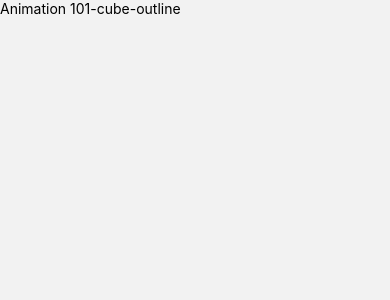
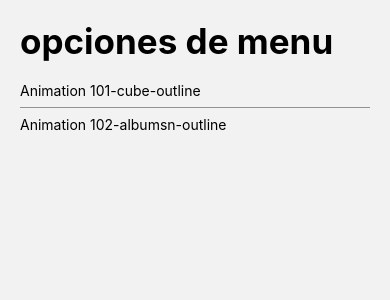
Before and after one commit to alberto8812/Components--Reac-Native, a React Native app: screen /HomeScreen in a window 390 px wide. Shown: the top 300 px of the page. Built offline with nearby package versions, Linux system fonts and the light colour scheme.

Commit message:
implement flat list

```diff
--- a/src/screens/HomeScreen.tsx
+++ b/src/screens/HomeScreen.tsx
@@ -2,6 +2,8 @@
 import { FlatList } from 'react-native';
 import { Text, View } from 'react-native'
 import Icon from "react-native-vector-icons/Ionicons";
+import { styles } from '../theme/appTheme';
+import { useSafeAreaInsets } from 'react-native-safe-area-context';
 
 interface MenuItem{
     name:string,
@@ -15,10 +17,17 @@
         name:'Animation 101',
         icon:'cube-outline',
         components:'Animation101Screen'
-    }
+    },
+    {
+        name:'Animation 102',
+        icon:'albumsn-outline',
+        components:'Animation101Screen'
+    },
 ]
 
 export const HomeScreen = () => {
+
+const {top}=useSafeAreaInsets()
 
     const renderMeniItem=(menuItem:MenuItem)=>{
         return(
@@ -28,12 +37,37 @@
         )
     }
 
+    const rederListHeader=()=>{
+
+        return(
+            <View style={{marginTop:top+20,marginBottom:20}}>
+                 <Text style={styles.title}>opciones de menu</Text>
+            </View>
+                 )
+    }
+
+    const itemSeparator=()=>{
+        return(
+            <View
+                style={{
+                    borderBottomWidth:1,
+                    opacity:0.4,
+                    marginVertical:8
+                }}
+            />
+        )
+    }
+
     return (
-    <View style={{flex:1}}>
+    <View style={{flex:1, ...styles.globalMargin}}>
+
+
         <FlatList
             data={menuItem}
             renderItem={({item})=>renderMeniItem(item)}
             keyExtractor={(item)=>item.name}
+            ListHeaderComponent={()=>rederListHeader()}
+            ItemSeparatorComponent={()=>itemSeparator()}
         />
     </View>
   )
--- /dev/null
+++ b/src/theme/appTheme.tsx
@@ -0,0 +1,12 @@
+import { StyleSheet } from "react-native";
+
+export const styles=StyleSheet.create({
+    title:{
+        fontSize:35,
+        fontWeight:'bold'
+    },
+    globalMargin:{
+        marginHorizontal:20
+    }
+
+});
```
